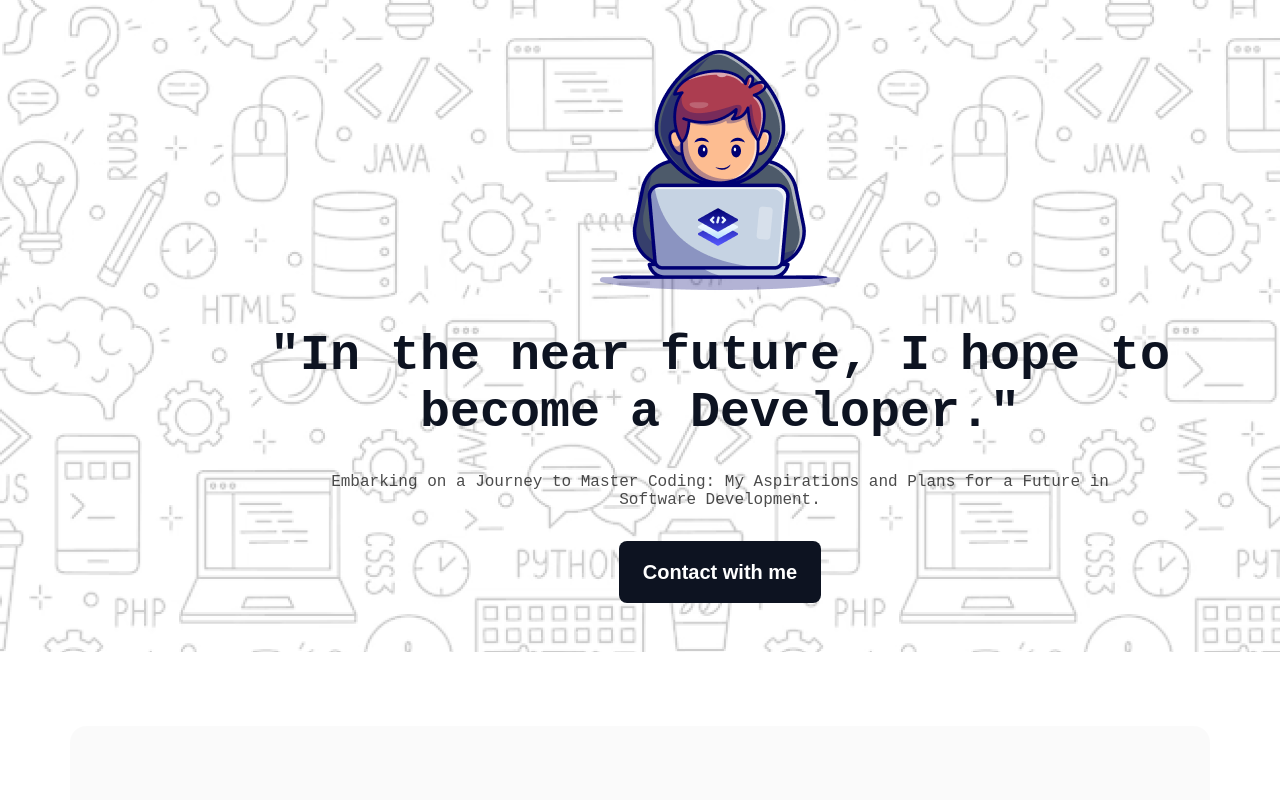
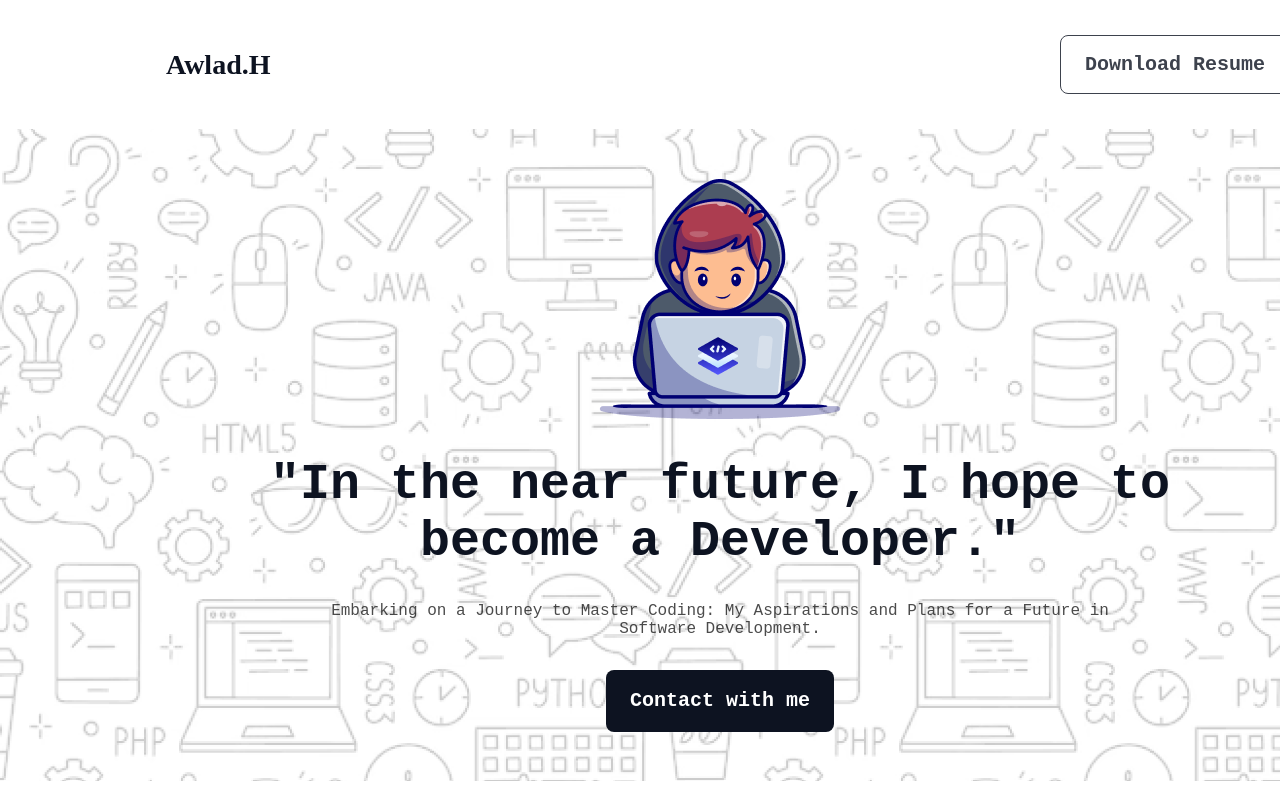
Before and after one commit to isagi299/Assignment-1, a plain HTML site: page index.html in a window 1280 px wide. Shown: the top 800 px of the page. Drawn offline with Linux system fonts and the light colour scheme; a web font is replaced by a local one.

Commit message:
navbar done

```diff
--- a/index.html
+++ b/index.html
@@ -8,6 +8,14 @@
 </head>
 <body>
     <header>
+
+        <!-- navbar  -->
+        <nav>
+            <ul>
+                <li><a href=""><h3>Awlad.H</h3></a></li>
+                <li><a href=""><button>Download Resume</button></a></li>
+            </ul>
+        </nav>
         <!-- banner -->
         <div class="banner">
             <div class="banner-img"><img src="assets/Group.png" alt="group img"></div>
--- a/styles/style.css
+++ b/styles/style.css
@@ -2,11 +2,10 @@
 *{
     margin: 0;
     padding: 0;
+    font-family: "Azeret Mono", monospace;
 }
 
-body{
-    font-family: "Azeret Mono", monospace;
-}
+
 
 /* shared property  */
 .mb{
@@ -15,6 +14,52 @@ body{
 
 button,input[type='submit']{
     cursor: pointer;
+}
+
+/* navbar  */
+nav{
+    width: 1440px;
+
+}
+
+nav ul{
+    list-style: none;
+    display: flex;
+    justify-content: space-between;
+    align-items: center;
+    padding: 35px 0px;
+}
+nav ul a{
+    text-decoration: none;
+}
+
+nav ul h3{
+    color: rgb(13, 19, 33);
+font-family: Azeret Mono;
+font-size: 28px;
+font-weight: 800;
+line-height: 33px;
+letter-spacing: 0%;
+text-align: left;
+margin-left: 166px;
+}
+
+nav ul button{
+    box-sizing: border-box;
+border: 1px solid rgb(13, 19, 33);
+border-radius: 8px;
+
+opacity: 0.8;
+align-items: center;
+padding: 17px 24px 17px 24px;
+color: rgb(13, 19, 33);
+font-size: 20px;
+font-weight: 600;
+line-height: 23px;
+letter-spacing: 0%;
+text-align: center;
+background-color: transparent;
+margin-right: 150px;
 }
 
 /* banner  */
```
